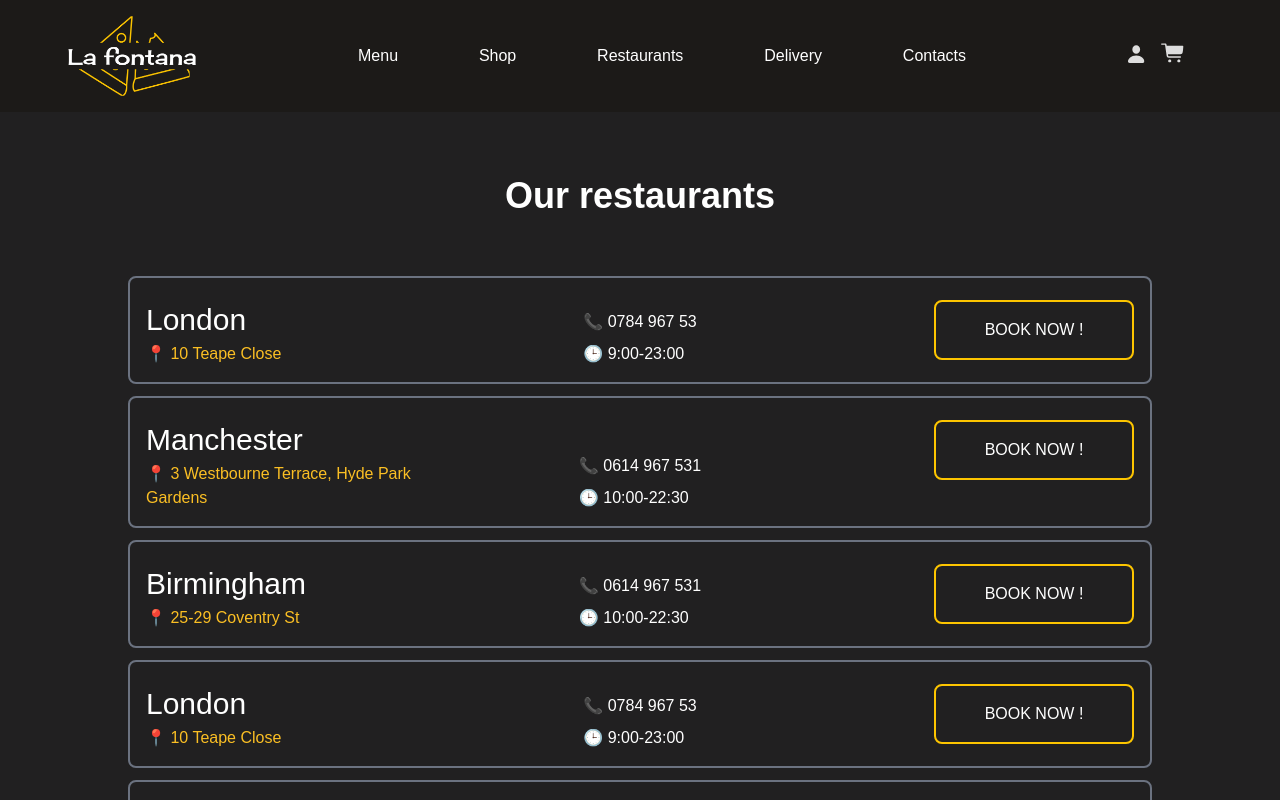
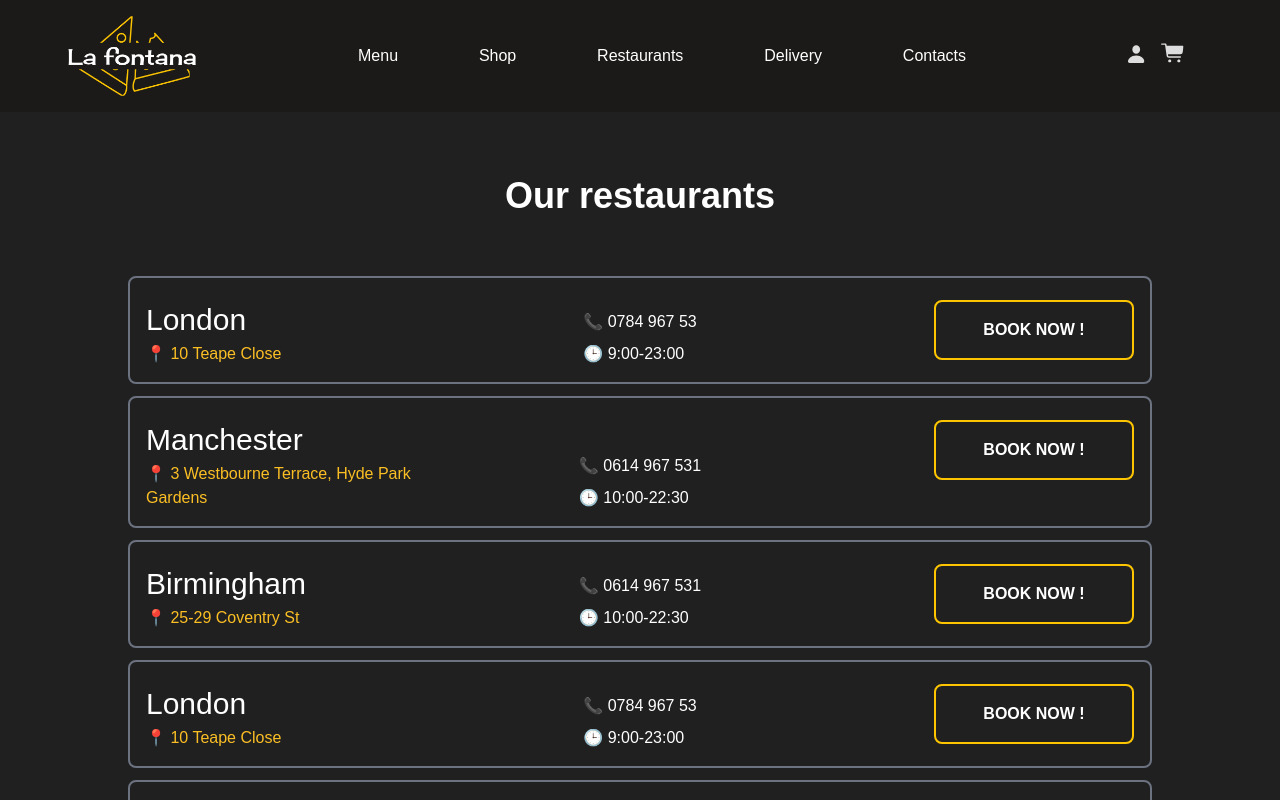
Before and after one commit to ghilannicoleta/la-fontana-app, a React (Create React App) app in the folder client/: page /restaurants in a window 1280 px wide. Shown: the top 800 px of the page. Built offline with nearby package versions, Linux system fonts and the light colour scheme.

Commit message:
Change button style

```diff
--- a/client/src/components/content/Restaurants.jsx
+++ b/client/src/components/content/Restaurants.jsx
@@ -13,7 +13,7 @@
         <div className="mt-1.5 grid justify-end gap-2">
           <button
             type="button"
-            className="h-[60px] w-[200px] rounded-lg border-2 border-solid border-colorYellow p-2 transition  hover:bg-colorYellow hover:text-stone hover:delay-200"
+            className="h-[60px] w-[200px] rounded-lg border-2 border-solid font-bold border-colorYellow p-2 transition  hover:bg-colorYellow hover:text-stone hover:delay-200"
           >
             BOOK NOW !
           </button>
```
